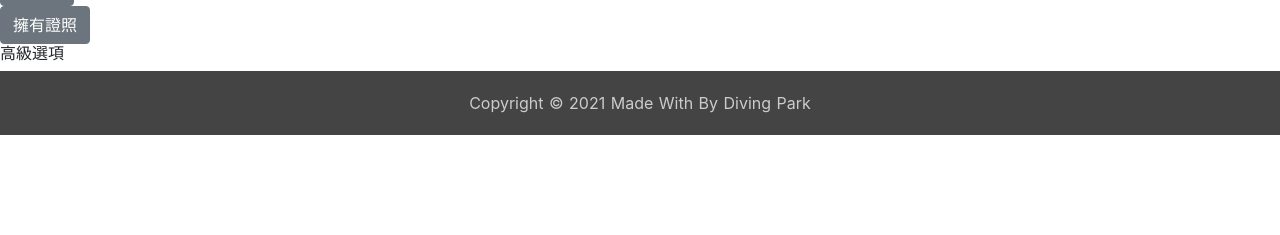
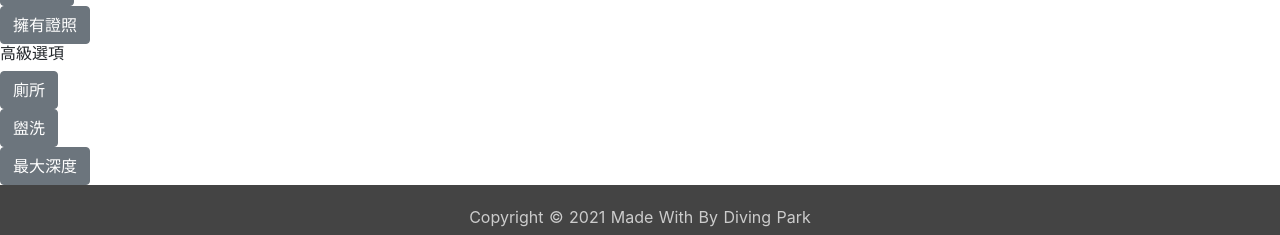
Before and after one commit to ben7152000/diving-park, a Nuxt app: page / in a window 1280 px wide. Shown: the part 492-727 px from the top of the page. Built offline with nearby package versions, Linux system fonts and the light colour scheme.

Commit message:
create advanced-condition

```diff
--- a/components/Components/Checkbox.vue
+++ b/components/Components/Checkbox.vue
@@ -5,8 +5,9 @@
       :aria-expanded="visible ? 'true' : 'false'"
       :aria-controls="collapse"
       @click="visible = !visible"
-      >{{ label }}</b-button
     >
+      {{ label }}
+    </b-button>
     <b-collapse :id="collapse" v-model="visible" class="mt-2">
       <b-card>
         <b-form-group v-slot="{ ariaDescribedby }">
--- a/components/FilterCondition.vue
+++ b/components/FilterCondition.vue
@@ -9,6 +9,13 @@
       :options="condition.options"
     />
     <h6 class="subtitle">高級選項</h6>
+    <Checkbox
+      v-for="(advancedCondition, index) in advancedConditions"
+      :key="index"
+      :collapse="advancedCondition.collapse"
+      :label="advancedCondition.label"
+      :options="advancedCondition.options"
+    />
   </div>
 </template>
 
@@ -24,6 +31,10 @@ export default {
       type: Array,
       required: true,
     },
+    advancedConditions: {
+      type: Array,
+      required: true,
+    },
   },
 }
 </script>
--- a/pages/index.vue
+++ b/pages/index.vue
@@ -2,7 +2,10 @@
   <div>
     <Header :logo="logo" />
     <Banner :items="items" />
-    <FilterCondition :conditions="conditions" />
+    <FilterCondition
+      :conditions="conditions"
+      :advanced-conditions="advancedConditions"
+    />
     <Footer :copyright="copyright" />
   </div>
 </template>
@@ -61,6 +64,28 @@ export default {
           ],
         },
       ],
+      advancedConditions: [
+        {
+          collapse: '1',
+          label: '廁所',
+          options: [{ text: '有', value: '有' }],
+        },
+        {
+          collapse: '2',
+          label: '盥洗',
+          options: [{ text: '有', value: '有' }],
+        },
+        {
+          collapse: '3',
+          label: '最大深度',
+          options: [
+            { text: '0~10 米', value: '0~10 米' },
+            { text: '11~20 米', value: '11~20 米' },
+            { text: '21~30 米', value: '21~30 米' },
+            { text: '31~40 米', value: '31~40 米' },
+          ],
+        },
+      ],
     }
   },
 }
```
